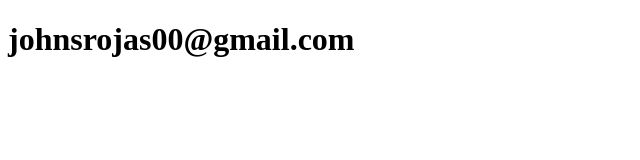
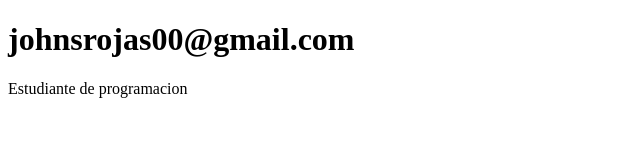
Before and after one commit to tetsu11-j/sistema_de-registro, a plain HTML site: page contacto.html in a window 1280 px wide. Shown: the whole page, without its empty margins (0-640 px from the left). Drawn offline with Linux system fonts and the light colour scheme.

Commit message:
actualiza contacto

```diff
--- a/contacto.html
+++ b/contacto.html
@@ -7,5 +7,6 @@
   </head>
   <body>
     <h1>johnsrojas00@gmail.com</h1>
+    <p>Estudiante de programacion</p>
   </body>
 </html>
```
